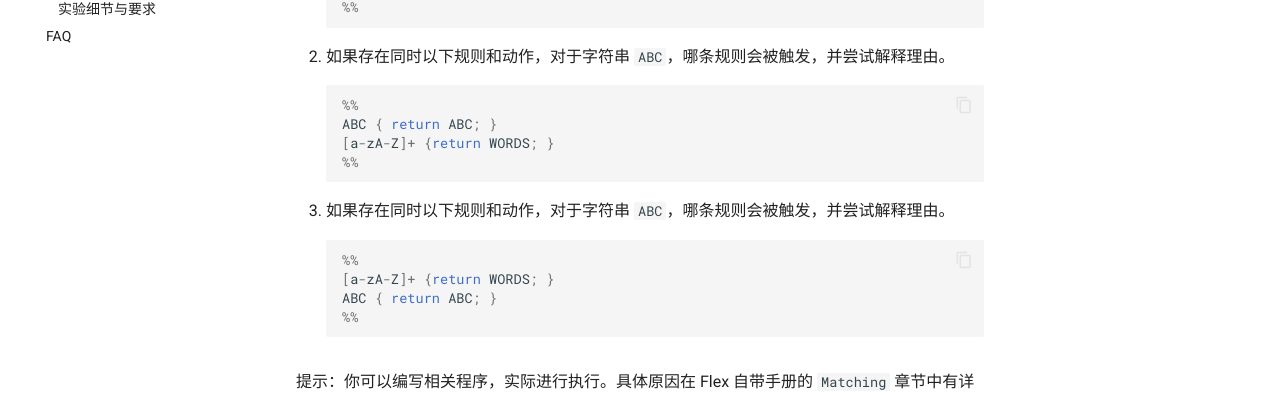
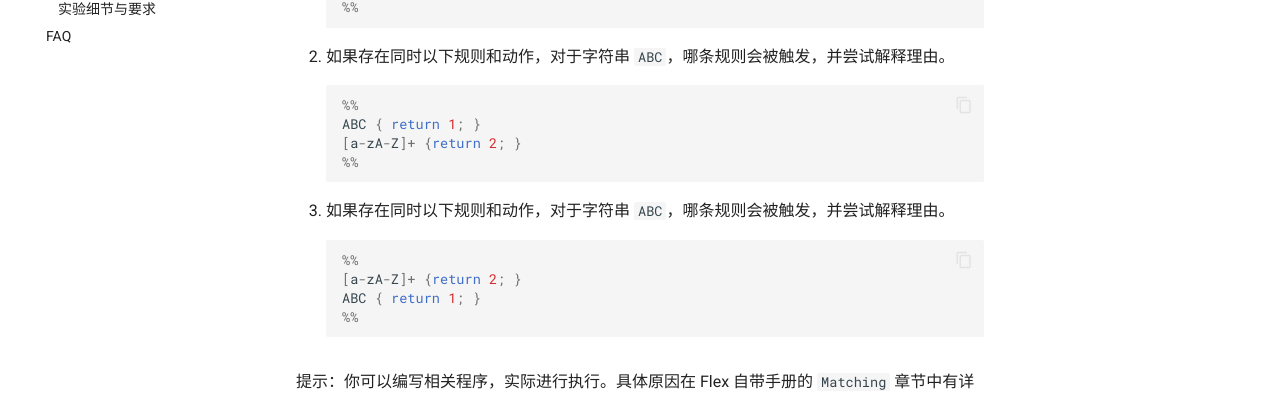
Before and after one commit to ustc-compiler-principles/2023, an MkDocs documentation site: the page built from docs/lab1/Flex.md, in a window 1280 px wide and 900 px high, scrolled down 2971 px. Shown: the part 314-709 px from the top of the window. Built offline with MkDocs 1.6.1 and Material for MkDocs 9.7.7, drawn with Linux system fonts in a browser that asks for light colours; comment, search, counter and statistics services are not loaded.

Commit message:
Update Flex.md

````diff
--- a/docs/lab1/Flex.md
+++ b/docs/lab1/Flex.md
@@ -141,8 +141,8 @@ $ info flex
 
    ```c
    %%
-   ABC { return ABC; }
-   [a-zA-Z]+ {return WORDS; }
+   ABC { return 1; }
+   [a-zA-Z]+ {return 2; }
    %%
    ```
 
@@ -150,8 +150,8 @@ $ info flex
 
    ```c
    %%
-   [a-zA-Z]+ {return WORDS; }
-   ABC { return ABC; }
+   [a-zA-Z]+ {return 2; }
+   ABC { return 1; }
    %%
    ```
 
````
